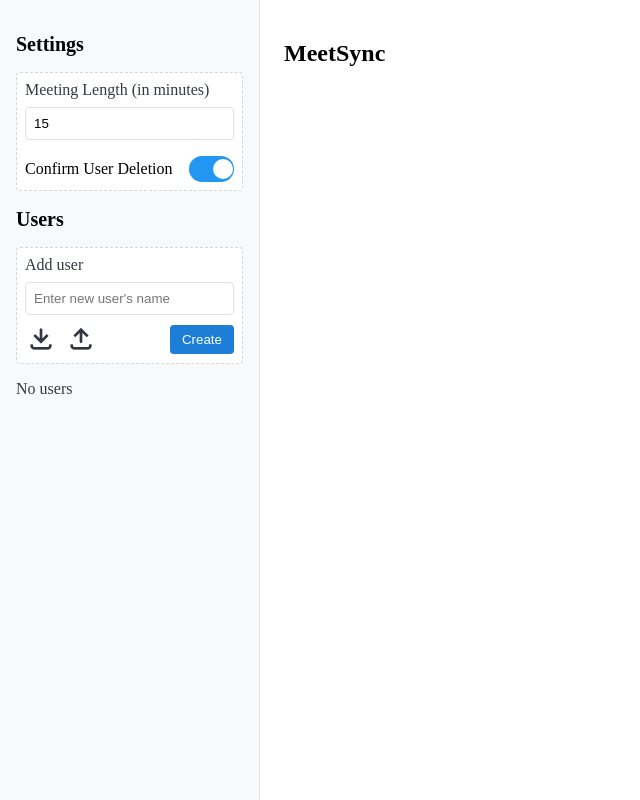
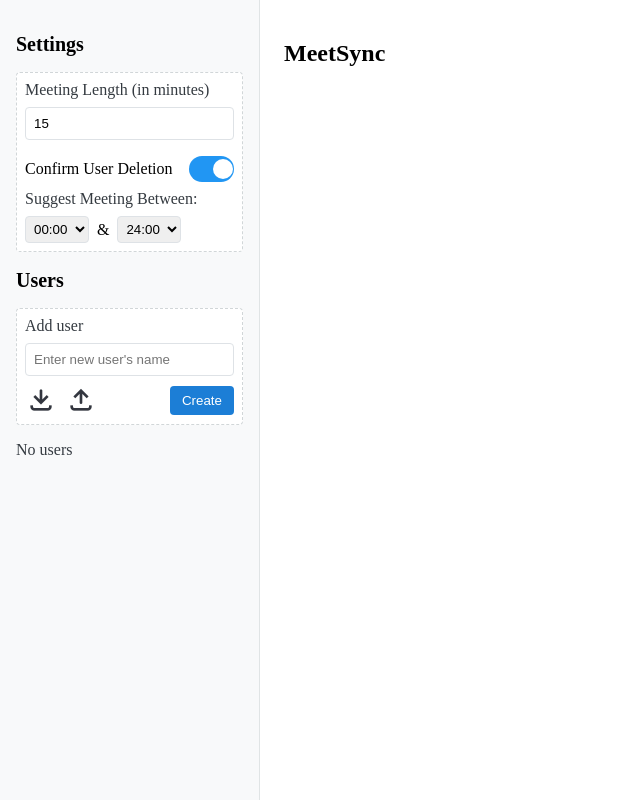
Before and after one commit to Sakarmit/MeetSync, a FastAPI app: page / in a window 1280 px wide. Shown: the whole page, without its empty margins (0-640 px from the left). Run offline with FastAPI, Linux system fonts and the light colour scheme; some libraries are stand-ins or nearby versions.

Commit message:
Work Hours

```diff
--- a/model.py
+++ b/model.py
@@ -153,7 +153,9 @@
         day_open = window_start.replace(hour=hs_h, minute=hs_m)
         day_close = window_start.replace(hour=he_h, minute=he_m)
         if not (window_start >= day_open and window_end <= day_close):
+            print(start_idx, window_start, day_open, day_close, window_end)
             return False
+
 
     # Lunch blackout
     if blockers.get("lunch"):
@@ -282,7 +284,7 @@
 
     # Config blocks
     schedule_cfg = data.get("schedule", {})
-    day_start = schedule_cfg.get("day_start", "09:00")
+    day_start = schedule_cfg.get("day_start", "00:00")
     timezone = schedule_cfg.get("timezone", "America/New_York")
 
     constraints = data.get("constraints", {})
--- a/services/transformer.py
+++ b/services/transformer.py
@@ -127,6 +127,8 @@
                         availability_type_int = 0
                     case "tentative":
                         availability_type_int = 1
+                    case _:
+                        availability_type_int = -1  # Should not happen due to validation
                 matrix[day][r] = availability_type_int
 
         attendees.append({
@@ -151,6 +153,7 @@
             "hard_block_for_high_priority": hard_block,
         },
         "top_k": int(data.get("top_k", DEFAULT_TOP_K)),
+        "constraints": data.get("constraints", {}),
     }
 
     return transformed
--- a/static/scripts/api.js
+++ b/static/scripts/api.js
@@ -6,18 +6,28 @@
  *
  * @param {User[]} users - Array of User availability data.
  * @param {number} meeting_length_minutes - Length of the meeting in minutes.
+ * @param {string} dayStart - Start time of the day in "HH:MM" format.
+ * @param {string} dayEnd - End time of the day in "HH:MM" format.
  * @returns {Promise<Object>} - The response from the server.
  */
-async function submitAvailability(users, meeting_length_minutes) {
+async function submitAvailability(users, meeting_length_minutes, dayStart, dayEnd) {
   const availability = users.map((user) => ({
     name: user.name,
     timeSlots: user.timeSlots,
     priority: user.priority,
   }));
+  const constraints = {
+    "global_blockers": {
+      "hours": {
+        "start": dayStart,
+        "end": dayEnd === "24:00" ? "23:59" : dayEnd,
+      }
+    }
+  }
   const response = await fetch("/call-model", {
     method: "POST",
     headers: { "Content-Type": "application/json" },
-    body: JSON.stringify({ availability, meeting_length_minutes }),
+    body: JSON.stringify({ availability, meeting_length_minutes, constraints }),
   });
 
   if (!response.ok) {
--- a/static/scripts/main.js
+++ b/static/scripts/main.js
@@ -18,8 +18,25 @@
       return;
     }
 
+    const dayStart = document.getElementById("restriction-range-start").value;
+    const dayEnd = document.getElementById("restriction-range-end").value;
+    if (parseInt(dayStart.replace(":", "")) >= parseInt(dayEnd.replace(":", ""))) {
+      document.getElementById("work-hours-restriction").classList.add("error");
+      flashMessage("Invalid time range selected.", "error");
+      return;
+    } else if (parseInt(dayEnd.replace(":", "")) - parseInt(dayStart.replace(":", "")) < meeting_length_minutes) {
+      document.getElementById("work-hours-restriction").classList.add("error");
+      flashMessage(
+        "The selected time range is too small for the meeting length.",
+        "error"
+      );
+      return;
+    } else {
+      document.getElementById("work-hours-restriction").classList.remove("error");
+    }
+
     try {
-      const response = await submitAvailability(users, meeting_length_minutes);
+      const response = await submitAvailability(users, meeting_length_minutes, dayStart, dayEnd);
 
       flashMessage("Meeting suggestions generated!", "success");
 
--- a/static/scripts/user_side_bar.js
+++ b/static/scripts/user_side_bar.js
@@ -118,6 +118,29 @@
     }
     context.meeting_length_minutes = value;
   });
+
+  let times = [];
+  for (let i = 0; i < 24 * 60; i += 15) {
+    const timeString = minutesToTimeString(i);
+    times.push(`<option value="${timeString}">${timeString}</option>`);
+  }
+  document.querySelector("#restriction-range-start").innerHTML = times.join("");
+  times.push(`<option value="24:00">24:00</option>`);
+  document.querySelector("#restriction-range-end").innerHTML = times.join("");
+  document.querySelector("#restriction-range-end").value = "24:00";
+}
+
+/**
+ * Helper: convert minutes-from-midnight to 24h time string.
+ * @param {number} totalMinutes
+ * @returns {string}
+ */
+function minutesToTimeString(totalMinutes) {
+  const hours24 = Math.floor(totalMinutes / 60) % 24;
+  const minutes = totalMinutes % 60;
+  const hh = String(hours24).padStart(2, "0");
+  const mm = String(minutes).padStart(2, "0");
+  return `${hh}:${mm}`;
 }
 
 /**
--- a/static/styles/user-side-bar.css
+++ b/static/styles/user-side-bar.css
@@ -97,6 +97,29 @@
   padding: 0.5rem;
   border: 1px solid var(--gray-3);
   border-radius: 0.25rem;
+}
+
+#work-hours-restriction {
+  display: flex;
+  align-items: center;
+  gap: 0.5rem;
+
+  &.error {
+    > select {
+      border-color: red;
+    }
+  }
+
+  > label {
+    color: var(--gray-8);
+  }
+
+  > select {
+    padding: 0.25rem;
+    border: 1px solid var(--gray-3);
+    border-radius: 0.25rem;
+    width: min-content;
+  }
 }
 
 /* User list */
--- a/templates/users_side_bar.html.jinja
+++ b/templates/users_side_bar.html.jinja
@@ -10,6 +10,14 @@
         <span class="slider round"></span>
       </label>
     </div>
+    <label>Suggest Meeting Between:</label>
+    <div id="work-hours-restriction">
+      <select id="restriction-range-start" name="range-start"></select>
+      <span>&</span>
+      <select id="restriction-range-end" name="range-end"></select>
+    </div>
+  </div>
+
   </div>
   <h1>Users</h1>
   <div class="create-user-section">
```
